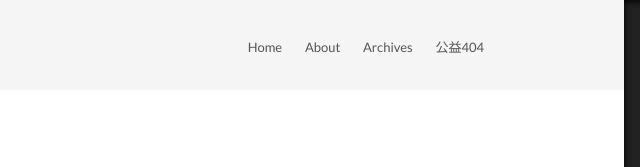
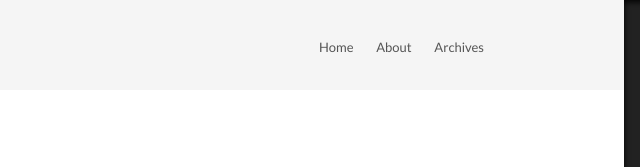
Before and after one commit to DzwsGo/UseLived.github.io, a plain HTML site: page 2016/03/28/hello-world/index.html in a window 1280 px wide. Shown: the top 167 px of the page, 336-976 px from the left. Drawn offline with Linux system fonts and the light colour scheme; a script that the page names is missing.

Commit message:
Site updated: 2016-03-29 18:54:54

```diff
--- a/2016/03/28/hello-world/index.html
+++ b/2016/03/28/hello-world/index.html
@@ -170,14 +170,6 @@ Quick">
           <a href="/archives" rel="section">
 
             Archives
-          </a>
-        </li>
-
-
-        <li class="menu-item menu-item-commonweal">
-          <a href="/404.html" rel="section">
-
-            公益404
           </a>
         </li>
 
--- a/css/main.css
+++ b/css/main.css
@@ -1512,7 +1512,7 @@ pre .javascript .function {
   width: 4px;
   height: 4px;
   border-radius: 50%;
-  background: #ffac29;
+  background: #ff01f0;
 }
 .links-of-blogroll {
   font-size: 13px;
```
Also changed, not shown: archives/2016/03/index.html (+0 -8 lines), archives/2016/index.html (+0 -8 lines), archives/index.html (+0 -8 lines), index.html (+0 -8 lines).
